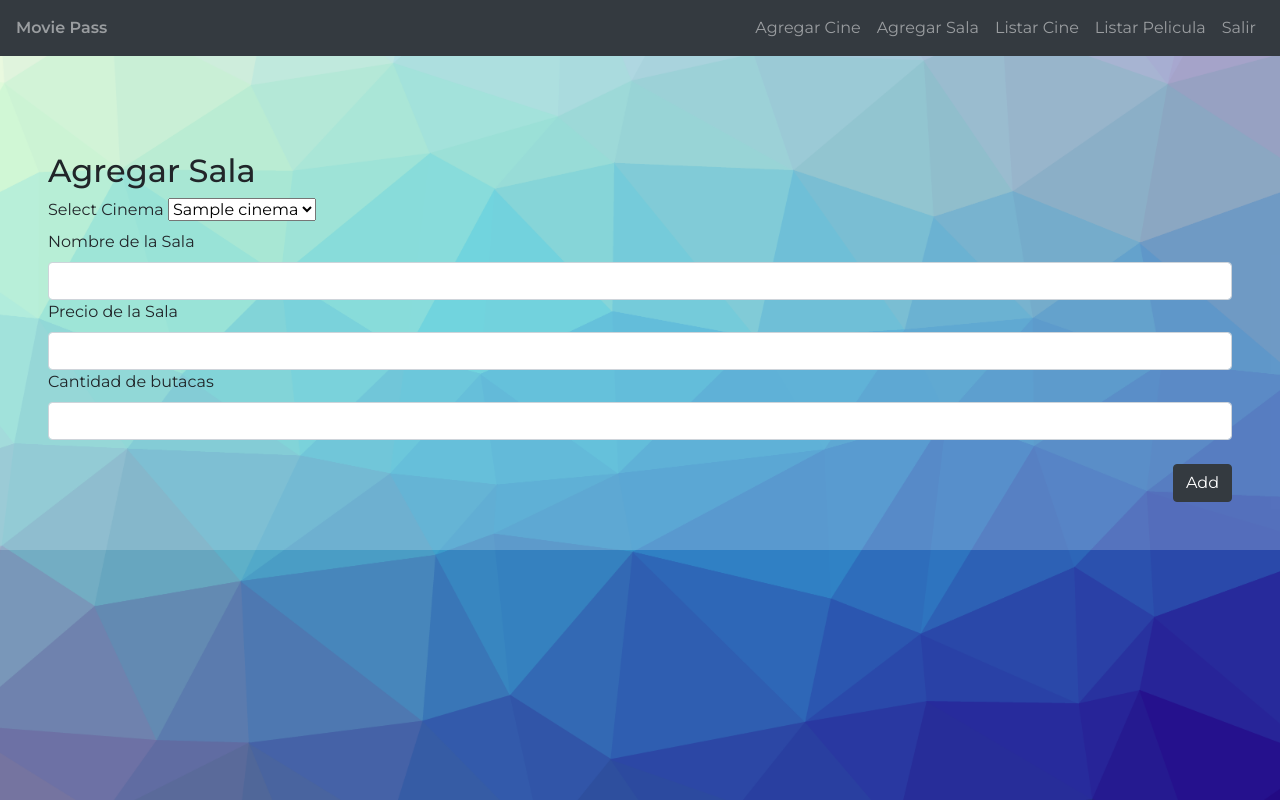
After one commit to mennaenzo/MoviePass, a PHP site: template Views/room-add-admin.php in a window 1280 px wide. The commit adds this page. Run offline with PHP 8.4, Linux system fonts and the light colour scheme; the template is opened without the code that fills it: most values are stand-ins (such as "Sample title", 1, 10 or a date in 2020); data that the repository does not hold is empty; a stand-in replaces the project's code that opens the database connection; some libraries are stand-ins or nearby versions.

Commit message:
- RoomController: funcion ShowAddRoom para agregar una sala(solo admin). Se debe chequear que haya cines cargados previamente (falta). - nav: agregue un item para agregar salas. room-add y room-add-admin: le puse limite a los imputs tipo number

```diff
--- a/Controllers/RoomController.php
+++ b/Controllers/RoomController.php
@@ -72,6 +72,11 @@
             require_once VIEWS_PATH . "room-add.php";
         }
 
+        public function ShowAddRoom(){
+            $cinemaList = $this->cinemaDAO->GetAll();
+            require_once VIEWS_PATH . "room-add-admin.php";
+        }
+
 
         public function DeleteRoom($name)
         {
--- a/Views/nav.php
+++ b/Views/nav.php
@@ -46,6 +46,9 @@
                     <a class="nav-link" href="<?php echo FRONT_ROOT ?> Cinema/ShowAddView">Agregar Cine</a>
                 </li>
                 <li class="nav-item">
+                    <a class="nav-link" href="<?php echo FRONT_ROOT ?> Room/ShowAddRoom">Agregar Sala</a>
+                </li>
+                <li class="nav-item">
                     <a class="nav-link" href="<?php echo FRONT_ROOT ?> Cinema/ShowListView">Listar Cine</a>
                 </li>
                 <li class="nav-item">
--- /dev/null
+++ b/Views/room-add-admin.php
@@ -0,0 +1,45 @@
+<?php
+require_once('nav.php');
+?>
+<main class="py-auto">
+    <section id="listado" class="mb-5">
+        <form id= "addRoom" action="<?php echo FRONT_ROOT ?>Room/addRoom" method="post" class="bg-light-alpha p-5">
+            <header class="header">
+                <br>
+                <br>
+                <h2>Agregar Sala</h2>
+            </header>
+            <div class="sep"></div>
+            <div class="inputs">
+                <label for="">Select Cinema</label>
+                    <select name="" class="">
+                        <?php foreach ($cinemaList as $cinema){ ?>
+                            <option value="<?php echo $cinema->getId();?>"><?php echo $cinema->getName();?></option>
+                            <?php
+                            }
+                            ?>
+                    </select>
+                 <br>
+                <label for="nameRoom">Nombre de la Sala</label>
+                <input type="text" name="name" value="" class="form-control" required>
+
+                <label for="numberOfRoom">Precio de la Sala</label>
+                <input type="number" name="room_price" value="" class="form-control" required>
+
+                <label for="numberOfSeats">Cantidad de butacas</label>
+                <input type="number" name="capacity" value="" class="form-control" min="1" max="500" required>
+
+                <br>
+                <button id="submit" type="submit" name="button" value = "<?php $option?>" class="btn btn-dark ml-auto d-block">Add</button>
+
+            </div>
+            <?php
+            if(isset($message)){
+                echo "<script> alert('$message'); </script>";
+            }
+            ?>
+        </form>
+        </div>
+    </section>
+
+</main>
--- a/Views/room-add.php
+++ b/Views/room-add.php
@@ -18,7 +18,7 @@
                             <input type="number" name="room_price" value="" class="form-control" required>
 
                             <label for="numberOfSeats">Cantidad de butacas</label>
-                            <input type="number" name="capacity" value="" class="form-control" required>
+                            <input type="number" name="capacity" value="" class="form-control" min="1" max="500" required>
 
                             <br>
                             <button id="submit" type="submit" name="button" value = "<?php $option?>" class="btn btn-dark ml-auto d-block">Add</button>
```
